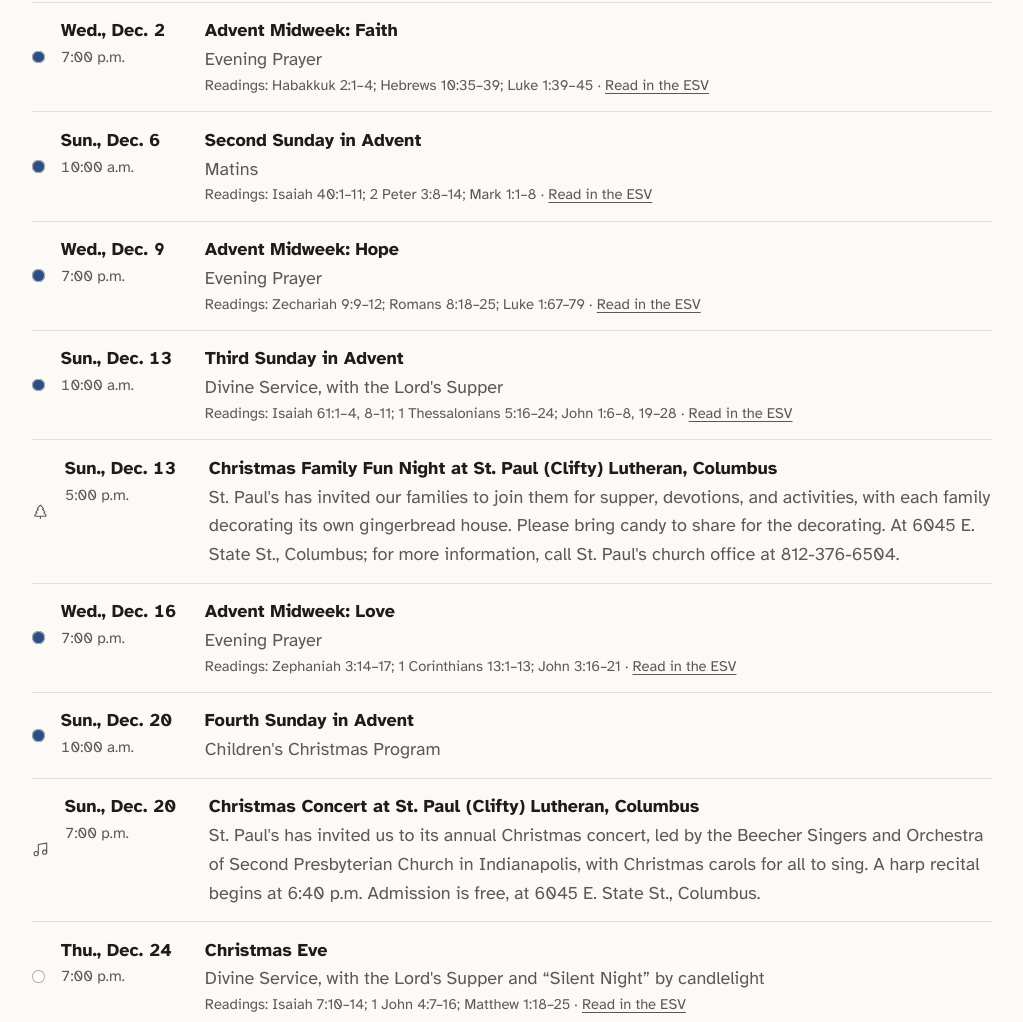
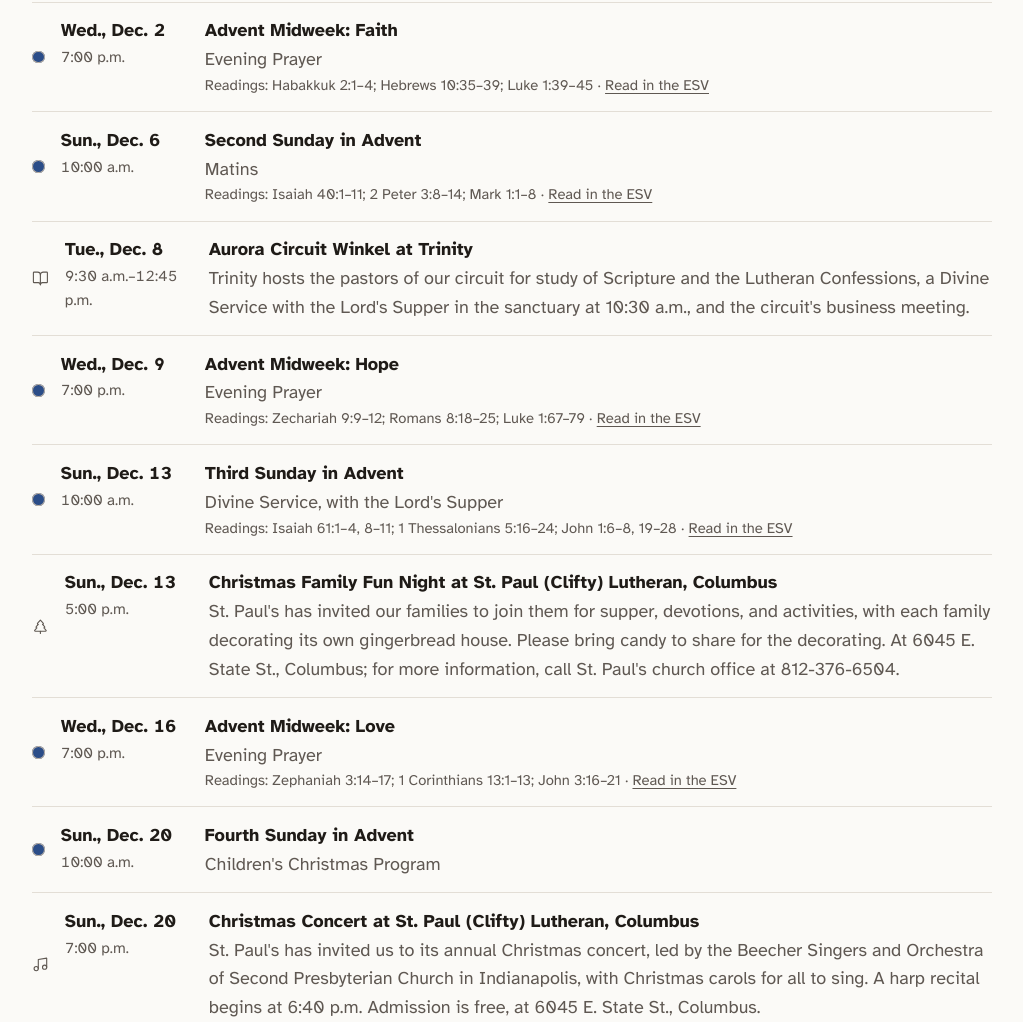
Before and after one commit to trinitydillsboro/trinitydillsboro, a plain HTML site: page index.html in a window 1280 px wide. Shown: the part 5594-6616 px from the top of the page, without its empty margins (128-1151 px from the left). Drawn offline with nearby package versions, Linux system fonts and the light colour scheme.

Commit message:
Add the Dec 8 Aurora Circuit Winkel to the December calendar
Co-Authored-By: Claude Opus 5.5 <noreply@anthropic.com>

```diff
--- a/index.html
+++ b/index.html
@@ -860,6 +860,11 @@ mark.blank {
               <span class="svc-when"><span class="svc-date">Sun., Dec. 6</span><span class="svc-time">10:00 a.m.</span></span>
               <span class="svc-what"><span class="svc-name">Second Sunday in Advent</span><span class="svc-order">Matins</span><span class="svc-readings">Readings: <span class="readings-list">Isaiah 40:1–11; 2 Peter 3:8–14; Mark 1:1–8</span> · <a class="read-link" href="https://www.biblegateway.com/passage/?search=Isaiah%2040%3A1-11%3B2%20Peter%203%3A8-14%3BMark%201%3A1-8&amp;version=ESV">Read in the ESV</a></span></span>
             </li>
+            <li class="svc event" data-date="2026-12-08">
+              <svg class="icon event-icon" aria-hidden="true" focusable="false"><use href="#i-book-open"/></svg>
+              <span class="svc-when"><span class="svc-date">Tue., Dec. 8</span><span class="svc-time">9:30 a.m.–12:45 p.m.</span></span>
+              <span class="svc-what"><span class="svc-name">Aurora Circuit Winkel at Trinity</span><span class="svc-order">Trinity hosts the pastors of our circuit for study of Scripture and the Lutheran Confessions, a Divine Service with the Lord's Supper in the sanctuary at 10:30 a.m., and the circuit's business meeting.</span></span>
+            </li>
             <li class="svc" data-date="2026-12-09">
               <span class="chip blue" role="img" aria-label="Blue" title="Blue"></span>
               <span class="svc-when"><span class="svc-date">Wed., Dec. 9</span><span class="svc-time">7:00 p.m.</span></span>
```
